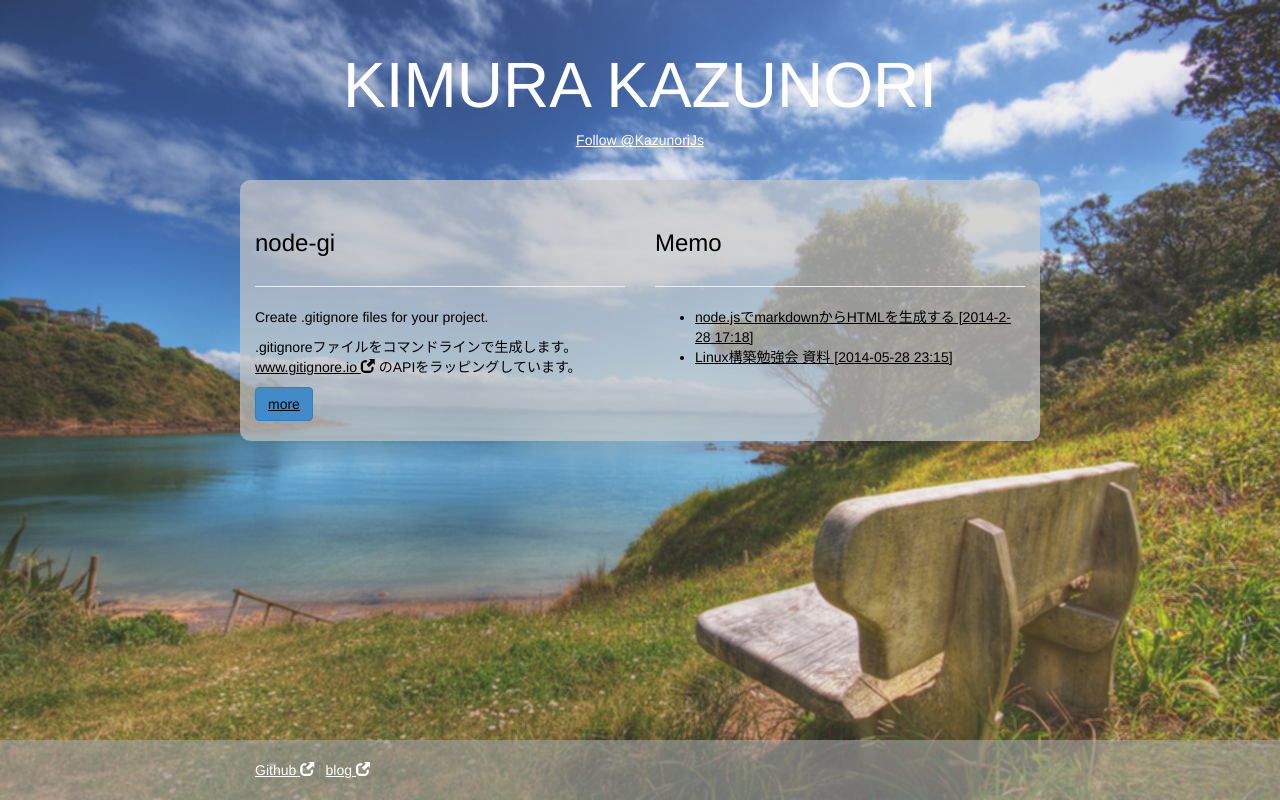
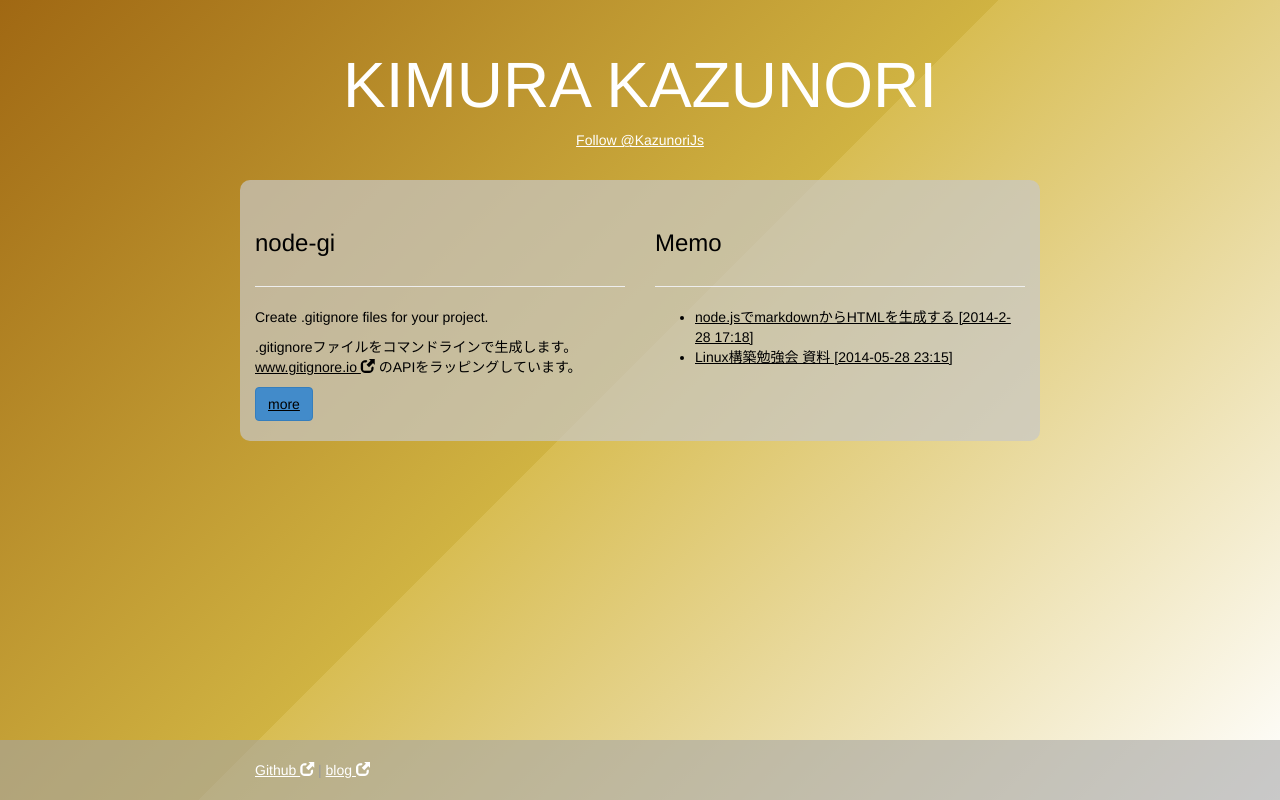
Before and after one commit to Kazunori-Kimura/Kazunori-Kimura.github.io, a plain HTML site: page index.html in a window 1280 px wide. Drawn offline with Linux system fonts and the light colour scheme.

Commit message:
change background-color

```diff
--- a/css/style.css
+++ b/css/style.css
@@ -9,9 +9,13 @@ body {
   margin-bottom: 60px;
   color: #fff;
   font-family: Helvetica, arial, freesans, clean, sans-serif;
-  background: url("../images/background.jpg") no-repeat top center;
-  background-attachment: fixed;
-  background-color: #3f48cc;
+  background-color: white;
+  background: -webkit-linear-gradient(-45deg, #a06813 0%, #d0b342 48%, #d8bd53 48.001%, white 100%);
+  background: -moz-linear-gradient(-45deg, #a06813 0%, #d0b342 48%, #d8bd53 48.001%, white 100%);
+  background: -ms-linear-gradient(-45deg, #a06813 0%, #d0b342 48%, #d8bd53 48.001%, white 100%);
+  background: -o-linear-gradient(-45deg, #a06813 0%, #d0b342 48%, #d8bd53 48.001%, white 100%);
+  background: linear-gradient(135deg, #a06813 0%, #d0b342 48%, #d8bd53 48.001%, white 100%);
+  filter: progid:DXImageTransform.Microsoft.gradient(GradientType=1, StartColorStr='#a06813', EndColorStr='white');
 }
 a {
   color: #fff;
```
Also changed, not shown: images/background.jpg (deleted), 1 other file.
